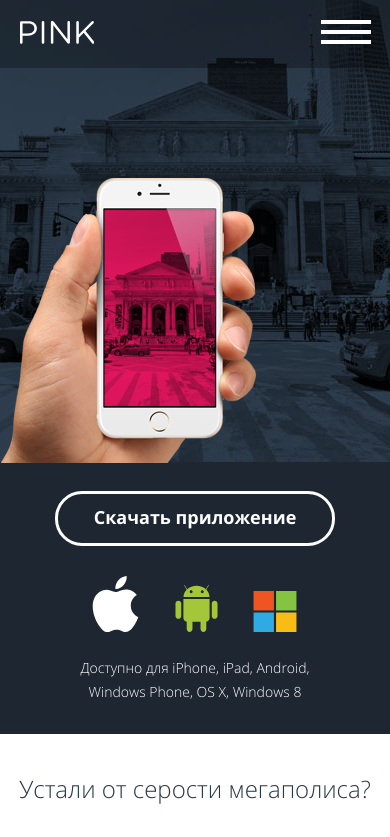
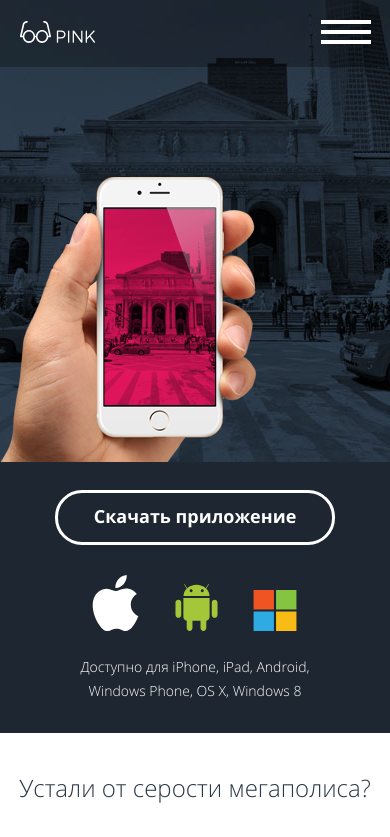
Before and after one commit to igorbriukhovetskii/248432-pink, a website: page index.html in a window 390 px wide. Shown: the top 837 px of the page. Drawn offline with nearby package versions, Linux system fonts and the light colour scheme; files that its build step writes are made by us from their sources; files whose address does not match are found by name.

Commit message:
Вопрос по адаптивному логотипу

```diff
--- a/index.html
+++ b/index.html
@@ -14,14 +14,24 @@
         <div class="page-header__wrapper">
           <div class="logo  logo--no-js">
             <a class="logo__link">
-              <svg xmlns="http://www.w3.org/2000/svg" xmlns:xlink="http://www.w3.org/1999/xlink" x="0px" y="0px" width="74.426px" height="22.859px" viewBox="0 0 74.426 22.859" enable-background="new 0 0 74.426 22.859" xml:space="preserve">
+              <svg xmlns="http://www.w3.org/2000/svg" xmlns:xlink="http://www.w3.org/1999/xlink" x="0px" y="0px" width="146.3px" height="40.375px" viewBox="0 0 146.3 40.375" enable-background="new 0 0 146.3 40.375" xml:space="preserve" preserveAspectRatio="none">
                 <g>
-                  <path d="M0,1.449c0-0.708,0.58-1.288,1.256-1.288h7.18c5.087,0,8.436,2.704,8.436,7.147v0.064 c0,4.861-4.057,7.373-8.854,7.373H2.544v6.825c0,0.708-0.58,1.288-1.288,1.288C0.58,22.859,0,22.279,0,21.571V1.449z M8.114,12.428 c3.734,0,6.182-1.996,6.182-4.958V7.405c0-3.22-2.415-4.894-6.054-4.894H2.544v9.917H8.114z"/>
-                  <path d="M21.729,1.288C21.729,0.58,22.308,0,22.983,0c0.709,0,1.288,0.58,1.288,1.288v20.283 c0,0.708-0.579,1.288-1.288,1.288c-0.676,0-1.255-0.58-1.255-1.288V1.288z"/>
-                  <path d="M30.87,1.32c0-0.676,0.579-1.256,1.256-1.256h0.354c0.58,0,0.934,0.29,1.288,0.74l13.684,17.45V1.256 C47.451,0.58,47.998,0,48.707,0c0.676,0,1.223,0.58,1.223,1.256v20.348c0,0.676-0.482,1.191-1.158,1.191h-0.129 c-0.548,0-0.934-0.322-1.32-0.772L33.349,4.153v17.45c0,0.676-0.547,1.256-1.255,1.256c-0.677,0-1.224-0.58-1.224-1.256V1.32z"/>
-                  <path d="M56.3,1.288C56.3,0.58,56.879,0,57.556,0c0.708,0,1.287,0.58,1.287,1.288v12.331L71.689,0.451 C71.979,0.193,72.269,0,72.688,0c0.676,0,1.224,0.612,1.224,1.256c0,0.354-0.161,0.644-0.419,0.901l-7.984,7.92l8.564,10.561 c0.225,0.29,0.354,0.547,0.354,0.934c0,0.676-0.579,1.288-1.287,1.288c-0.483,0-0.806-0.258-1.03-0.58l-8.403-10.463l-4.862,4.861 v4.894c0,0.708-0.579,1.288-1.287,1.288c-0.677,0-1.256-0.58-1.256-1.288V1.288z"/>
+                  <path fill="#FFFFFF" d="M71.874,18.661c0-0.708,0.58-1.288,1.256-1.288h7.18c5.087,0,8.436,2.704,8.436,7.146v0.064 c0,4.861-4.057,7.373-8.854,7.373h-5.475v6.825c0,0.708-0.58,1.288-1.288,1.288c-0.676,0-1.256-0.58-1.256-1.288V18.661z M79.988,29.641c3.734,0,6.182-1.996,6.182-4.959v-0.063c0-3.22-2.414-4.894-6.053-4.894h-5.699v9.917H79.988L79.988,29.641z"/>
+                  <path fill="#FFFFFF" d="M93.603,18.5c0-0.708,0.579-1.288,1.255-1.288c0.709,0,1.288,0.58,1.288,1.288v20.283 c0,0.708-0.579,1.287-1.288,1.287c-0.676,0-1.255-0.579-1.255-1.287V18.5z"/>
+                  <path fill="#FFFFFF" d="M102.744,18.532c0-0.676,0.58-1.256,1.256-1.256h0.354c0.58,0,0.935,0.29,1.288,0.74l13.684,17.45V18.468 c0-0.676,0.547-1.256,1.256-1.256c0.676,0,1.224,0.58,1.224,1.256v20.349c0,0.676-0.481,1.19-1.158,1.19h-0.129c-0.548,0-0.935-0.321-1.319-0.772l-13.975-17.868v17.45c0,0.676-0.547,1.256-1.256,1.256c-0.676,0-1.223-0.58-1.223-1.256V18.532 H102.744z"/>
+                  <path fill="#FFFFFF" d="M128.173,18.5c0-0.708,0.58-1.288,1.257-1.288c0.708,0,1.286,0.58,1.286,1.288v12.331l12.848-13.168 c0.29-0.257,0.579-0.451,0.998-0.451c0.676,0,1.225,0.612,1.225,1.256c0,0.354-0.162,0.644-0.42,0.901l-7.984,7.92l8.564,10.561 c0.225,0.291,0.354,0.547,0.354,0.935c0,0.676-0.578,1.288-1.286,1.288c-0.483,0-0.806-0.258-1.03-0.58l-8.402-10.463l-4.863,4.861 v4.894c0,0.708-0.578,1.288-1.286,1.288c-0.677,0-1.257-0.58-1.257-1.288V18.5H128.173z"/>
                 </g>
+                  <path fill="#FFFFFF" d="M60.498,28.266"/>
+                  <path fill="#FFFFFF" d="M60.462,28.016c-0.002-0.009-5.175-21.365-5.175-21.365C54.926,4.303,52.694,0,46.688,0 c-0.829,0-1.5,0.671-1.5,1.5s0.671,1.5,1.5,1.5c4.856,0,5.575,3.729,5.639,4.143l4.767,19.701h-2.073 c-0.742-5.927-5.802-10.531-11.927-10.531s-11.186,4.604-11.927,10.531h-1.82c-0.741-5.927-5.802-10.531-11.927-10.531 S6.235,20.917,5.493,26.844H3.42L8.187,7.143C8.25,6.729,8.97,3,13.826,3c0.829,0,1.5-0.671,1.5-1.5S14.655,0,13.826,0 C7.82,0,5.588,4.303,5.227,6.651c0,0-5.173,21.356-5.175,21.365c-0.266,1.109,0.531,1.826,1.426,1.826 c0.012,0,0.023,0.004,0.036,0.004h3.982c0.741,5.926,5.802,10.53,11.927,10.53s11.185-4.604,11.927-10.53h1.814 c0.742,5.926,5.802,10.53,11.927,10.53s11.186-4.604,11.927-10.53H59c0.012,0,0.023-0.004,0.036-0.004 C59.931,29.842,60.728,29.125,60.462,28.016z M26.315,29.844c-0.715,4.272-4.421,7.531-8.896,7.531c-4.475,0-8.18-3.259-8.896-7.531 c-0.082-0.488-0.135-0.988-0.135-1.5s0.053-1.011,0.135-1.5c0.715-4.271,4.421-7.531,8.896-7.531c4.475,0,8.18,3.26,8.896,7.531 c0.082,0.489,0.135,0.988,0.135,1.5S26.397,29.355,26.315,29.844z M51.99,29.844c-0.716,4.272-4.421,7.531-8.896,7.531 c-4.475,0-8.181-3.259-8.896-7.531c-0.082-0.488-0.135-0.988-0.135-1.5s0.053-1.011,0.135-1.5c0.716-4.271,4.421-7.531,8.896-7.531 c4.475,0,8.181,3.26,8.896,7.531c0.082,0.489,0.135,0.988,0.135,1.5S52.072,29.355,51.99,29.844z"/>
               </svg>
+              <!--<svg xmlns="http://www.w3.org/2000/svg" xmlns:xlink="http://www.w3.org/1999/xlink" x="0px" y="0px" width="74.426px" height="22.859px" viewBox="0 0 74.426 22.859" enable-background="new 0 0 74.426 22.859" xml:space="preserve">-->
+                <!--<g>-->
+                  <!--<path d="M0,1.449c0-0.708,0.58-1.288,1.256-1.288h7.18c5.087,0,8.436,2.704,8.436,7.147v0.064 c0,4.861-4.057,7.373-8.854,7.373H2.544v6.825c0,0.708-0.58,1.288-1.288,1.288C0.58,22.859,0,22.279,0,21.571V1.449z M8.114,12.428 c3.734,0,6.182-1.996,6.182-4.958V7.405c0-3.22-2.415-4.894-6.054-4.894H2.544v9.917H8.114z"/>-->
+                  <!--<path d="M21.729,1.288C21.729,0.58,22.308,0,22.983,0c0.709,0,1.288,0.58,1.288,1.288v20.283 c0,0.708-0.579,1.288-1.288,1.288c-0.676,0-1.255-0.58-1.255-1.288V1.288z"/>-->
+                  <!--<path d="M30.87,1.32c0-0.676,0.579-1.256,1.256-1.256h0.354c0.58,0,0.934,0.29,1.288,0.74l13.684,17.45V1.256 C47.451,0.58,47.998,0,48.707,0c0.676,0,1.223,0.58,1.223,1.256v20.348c0,0.676-0.482,1.191-1.158,1.191h-0.129 c-0.548,0-0.934-0.322-1.32-0.772L33.349,4.153v17.45c0,0.676-0.547,1.256-1.255,1.256c-0.677,0-1.224-0.58-1.224-1.256V1.32z"/>-->
+                  <!--<path d="M56.3,1.288C56.3,0.58,56.879,0,57.556,0c0.708,0,1.287,0.58,1.287,1.288v12.331L71.689,0.451 C71.979,0.193,72.269,0,72.688,0c0.676,0,1.224,0.612,1.224,1.256c0,0.354-0.161,0.644-0.419,0.901l-7.984,7.92l8.564,10.561 c0.225,0.29,0.354,0.547,0.354,0.934c0,0.676-0.579,1.288-1.287,1.288c-0.483,0-0.806-0.258-1.03-0.58l-8.403-10.463l-4.862,4.861 v4.894c0,0.708-0.579,1.288-1.287,1.288c-0.677,0-1.256-0.58-1.256-1.288V1.288z"/>-->
+                <!--</g>-->
+              <!--</svg>-->
             </a>
             <h1 class="logo__description  visually-hidden">
               Pink
--- a/less/blocks/features.less
+++ b/less/blocks/features.less
@@ -2,6 +2,11 @@
   padding-bottom: 276px;
   font-family: "Open Sans", Arial, sans-serif;
   background: @main-bg-light url("../img/iphone-screen-mobile@1x.png") no-repeat center bottom;
+
+  @media @retina {
+    background: @main-bg-light url("../img/iphone-screen-mobile@2x.png") no-repeat center 723px;
+    background-size: 157px auto;
+  }
 
   @media @tablet-width {
     background-image: none;
--- a/less/blocks/logo.less
+++ b/less/blocks/logo.less
@@ -1,6 +1,7 @@
 .logo {
   width: 100%;
   padding: 21px 20px;
+  //padding: 0;
   background-color: transparent;
 
   @media @desktop-width {
@@ -67,3 +68,8 @@
 .logo__link a[href] {
   cursor: pointer;
 }
+
+.logo__link svg {
+  width: 75px;
+  height: 22px;
+}
--- a/less/blocks/page-header.less
+++ b/less/blocks/page-header.less
@@ -1,6 +1,11 @@
 .page-header {
   width: 100%;
   background: @downloads-bg url("../img/bg-back-mobile@1x.jpg") no-repeat top;
+
+  @media @retina {
+    background: @downloads-bg url("../img/bg-back-mobile@2x.jpg") no-repeat top;
+    background-size: 700px 462px;
+  }
 
   @media @tablet-width {
     background-size: cover;
@@ -47,6 +52,11 @@
   padding-top: 109px;
   background: url("../img/iphone-hand-mobile@1x.png") no-repeat left 109px;
 
+  @media @retina {
+    background: url("../img/iphone-hand-mobile@2x.png") no-repeat left 109px;
+    background-size: 80.9%;
+  }
+
   @media @tablet-width {
     padding-top: 0;
     background: none;
@@ -62,6 +72,10 @@
   min-height: 169px;
   padding-top: 0;
   background: url("../img/bg-back-mobile@1x.jpg") no-repeat center -70px;
+
+  @media @retina {
+    //background: url;
+  }
 
   @media @tablet-width {
     background: url("../img/bg-back-mobile@1x.jpg") no-repeat 0 -110px;
--- a/less/global/variables.less
+++ b/less/global/variables.less
@@ -8,3 +8,4 @@
 @wide-width: ~"(min-width: 1200px)";
 @mobile-width-only: ~"(max-width: 659px)";
 @mobile-and-tablet-width-only: ~"(max-width: 959px)";
+@retina: ~"(min-resolution: 144dpi), (min-resolution: 1.5dppx)";
```
